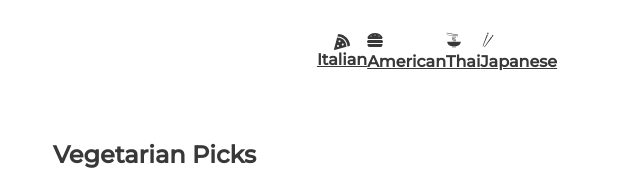
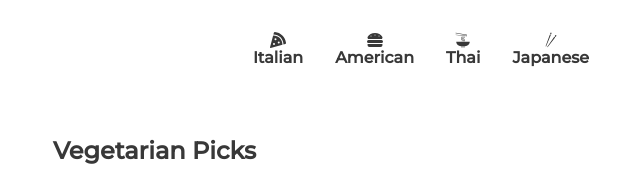
Before and after one commit to OpungoJacob/Recipe-App-React-JS, a React (Create React App) app: page / in a window 1280 px wide. Shown: the top 170 px of the page, without its empty margins (203-843 px from the left). Built offline with nearby package versions, Linux system fonts and the light colour scheme; no server answers.

Commit message:
Update Category.jsx
new

```diff
--- a/src/components/Category.jsx
+++ b/src/components/Category.jsx
@@ -12,18 +12,18 @@ function Category() {
             <FaPizzaSlice/>
             <h4>Italian</h4>
         </SLink>
-        <NavLink to={'/Cusisine/American'}>
+        <SLink to={'/Cusisine/American'}>
             <FaHamburger  />
             <h4>American</h4>
-        </NavLink>
-        <NavLink to={'/Cusisine/Thai'}>
+        </SLink>
+        <SLink to={'/Cusisine/Thai'}>
             <GiNoodles/>
             <h4>Thai</h4>
-        </NavLink>
-        <NavLink to={'/Cusisine/Japanese'}>
+        </SLink>
+        <SLink to={'/Cusisine/Japanese'}>
             <GiChopsticks/>
             <h4>Japanese</h4>
-        </NavLink>
+        </SLink>
     </List>
   )
 }
@@ -40,6 +40,8 @@ const SLink = styled(NavLink)`
  justify-content: center;
  align-items: center;
  border-radius: 50%;
+ margin-right: 2rem;
+ text-decoration: none;
 
 `;
 
```
